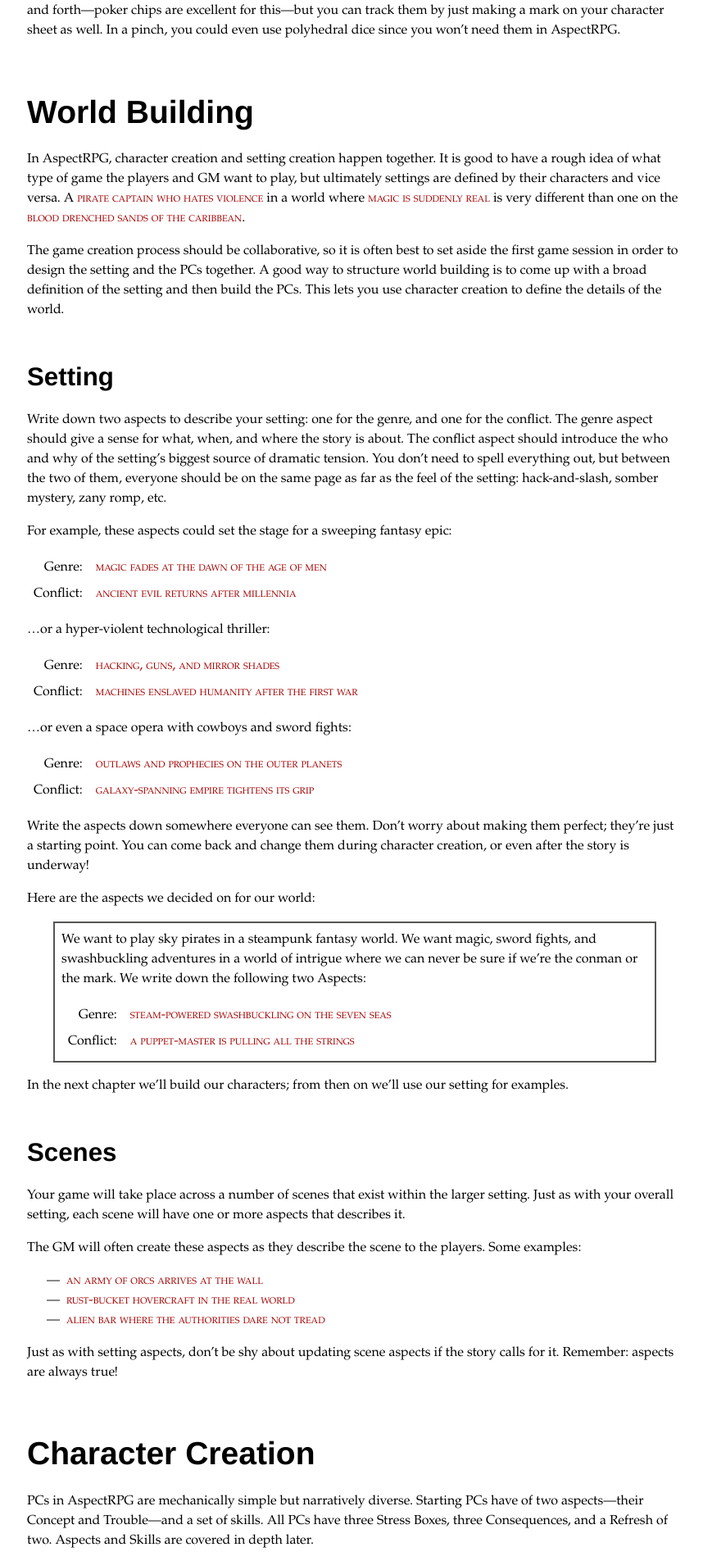
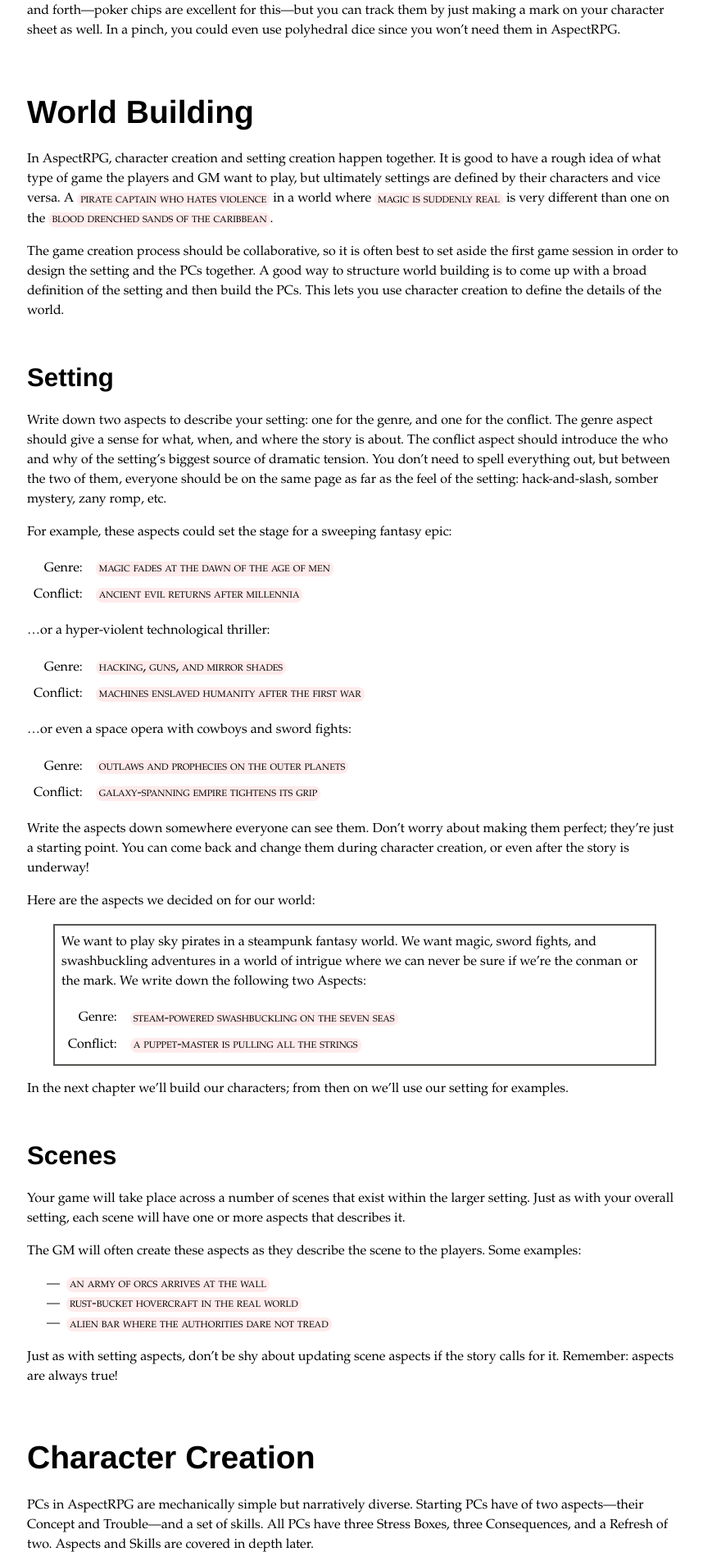
Before and after one commit to MiniFate/MiniFate, a Jekyll site: the page built from index.md, in a window 1280 px wide. Shown: the part 1313-3217 px from the top of the page at 82% size, without its empty margins (207-1065 px from the left). Built offline with Jekyll 4.4.1, drawn with Linux system fonts in a browser that asks for light colours.

Commit message:
Highlight aspects

```diff
--- a/assets/_sass/main.scss
+++ b/assets/_sass/main.scss
@@ -9,6 +9,9 @@
 $tango-dark-blue:  hsl(216,  62%, 33%);
 $tango-light-grey: hsl( 60,   6%, 97%);
 $tango-dark-grey:  hsl( 90,   2%, 33%);
+$tango-light-blue: hsl(211, 49%, 92%);
+$tango-light-purple: hsl(307, 22%, 85%);
+$tango-light-red:   hsl(  0, 100%, 96%);
 
 // Positive or negative power function
 // Via: https://css-tricks.com/snippets/sass/power-function/
@@ -81,9 +84,15 @@
 }
 
 span.aspect {
-    color: $tango-dark-red;
+    //color: $tango-dark-red;
     font-variant: small-caps;
     text-transform: lowercase;
+    background-color: $tango-light-red;
+    border-radius: 0.5em;
+    padding-left: 0.25em;
+    padding-right: 0.25em;
+    padding-bottom: 0.1em;
+    vertical-align: middle;
 }
 
 span.skill {
```
